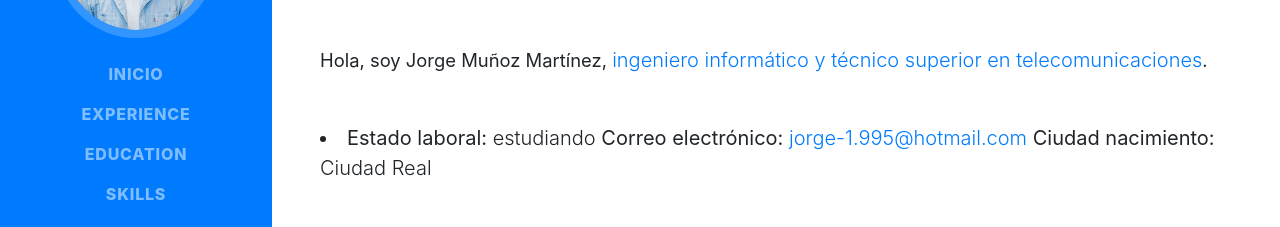
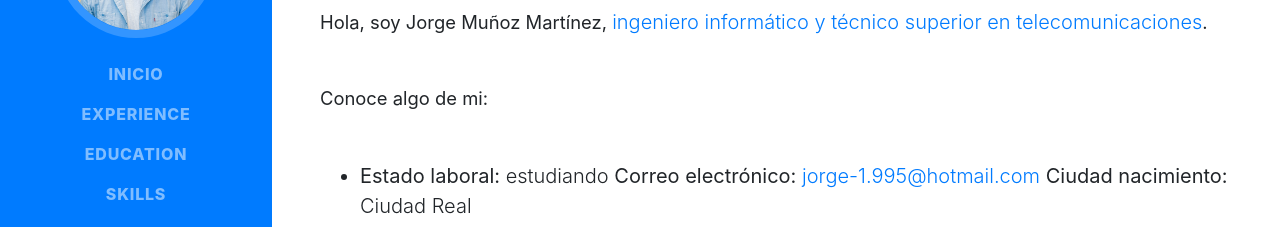
Before and after one commit to jorgeMunozMartinez/Pagina-personal, a website with bundled scripts: page index.html in a window 1280 px wide. Shown: the part 318-545 px from the top of the page. Built offline with nearby package versions, Linux system fonts and the light colour scheme; a web font is replaced by a local one.

Commit message:
Update index.html

```diff
--- a/index.html
+++ b/index.html
@@ -73,12 +73,15 @@
           <p class="lead mb-5">Hola, soy Jorge Muñoz Martínez,
             <a class="lead mb-5" href="#education">ingeniero informático y técnico superior en telecomunicaciones</a>.
           </p>
+          <p class="lead mb-5">Conoce algo de mi:</p>
+          <ul>
             <li class="lead mb-5">
               <a class="lead mb-5"><b>Estado laboral:</b> estudiando</a>
               <a class="lead mb-5"><b>Correo electrónico:</b>
                 <a href="mailto:name@email.com"> jorge-1.995@hotmail.com</a></a>
               <a class="lead mb-5"><b>Ciudad nacimiento:</b> Ciudad Real</a>
             </li>
+          </ul>
           <div class="social-icons">
             <a href="#">
               <i class="fab fa-linkedin-in"></i>
```
Lines whose indentation alone changed are shown as unchanged.
